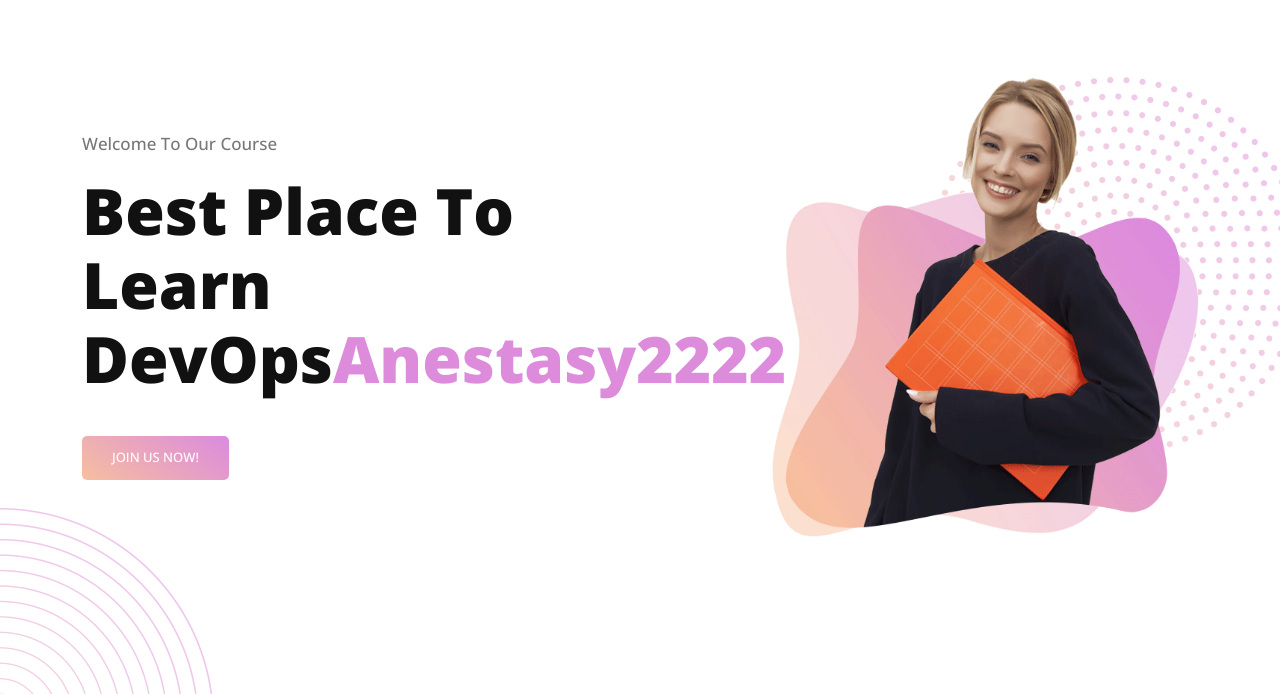
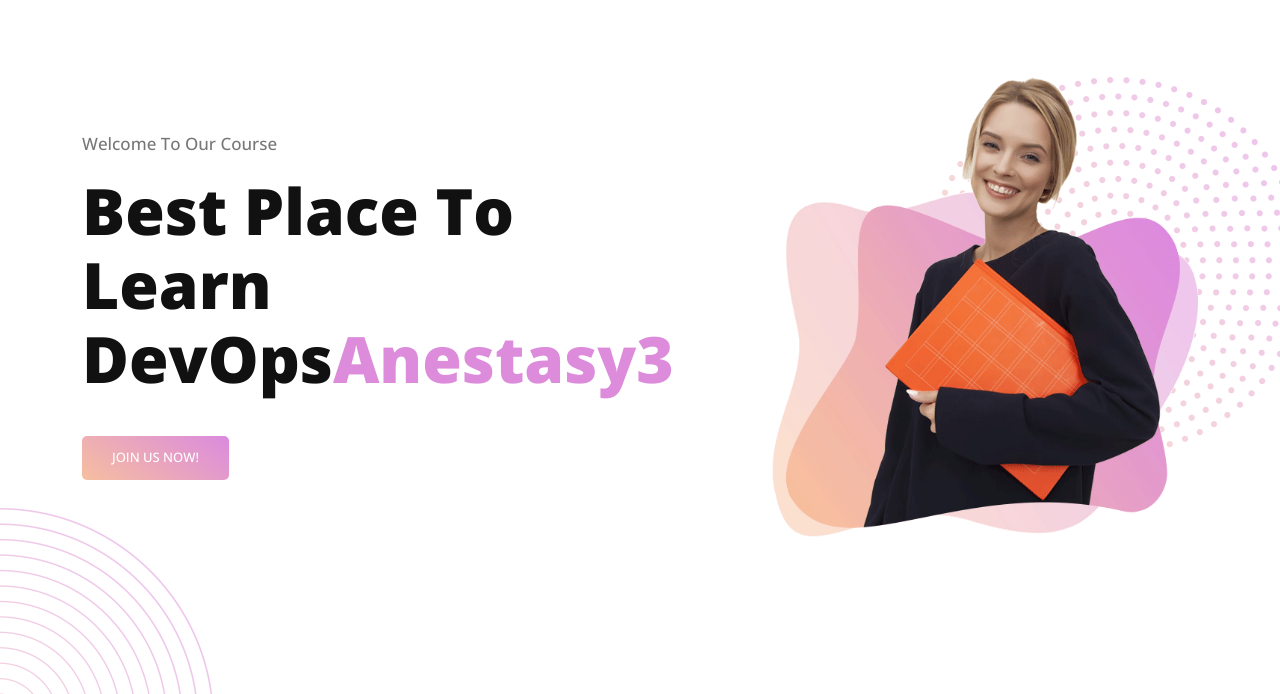
Before and after one commit to anestasy123/eduWeb, a plain HTML site: page index.html in a window 1280 px wide. Shown: the part 103-797 px from the top of the page. Drawn offline with nearby package versions, Linux system fonts and the light colour scheme.

Commit message:
Update index.html

```diff
--- a/index.html
+++ b/index.html
@@ -77,7 +77,7 @@ https://templatemo.com/tm-573-eduwell
         <div class="col-lg-6 align-self-center">
           <div class="header-text">
             <h6>Welcome to our Course</h6>
-            <h2>Best Place To Learn DevOps<em>Anestasy2222</em></h2>
+            <h2>Best Place To Learn DevOps<em>Anestasy3</em></h2>
             <div class="main-button-gradient">
               <div class="scroll-to-section"><a href="#contact-section">Join Us Now!</a></div>
             </div>
```
